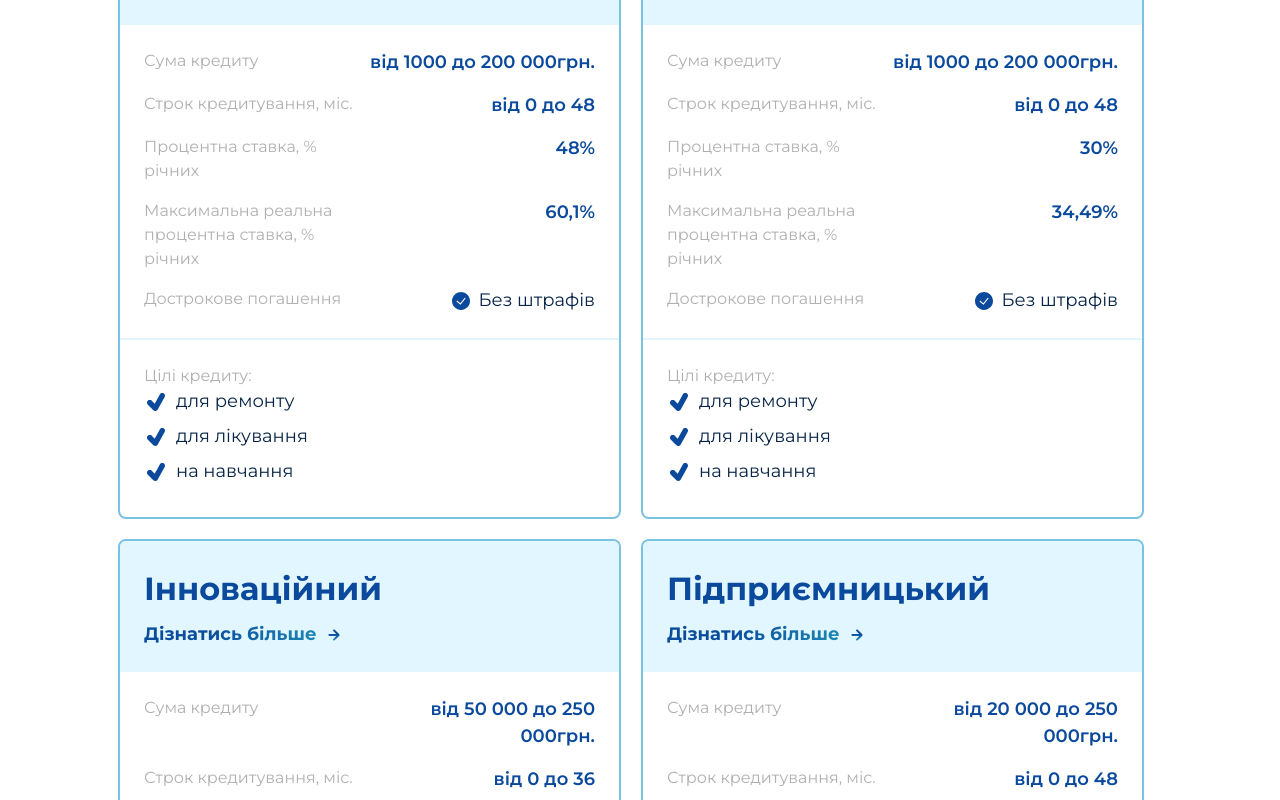
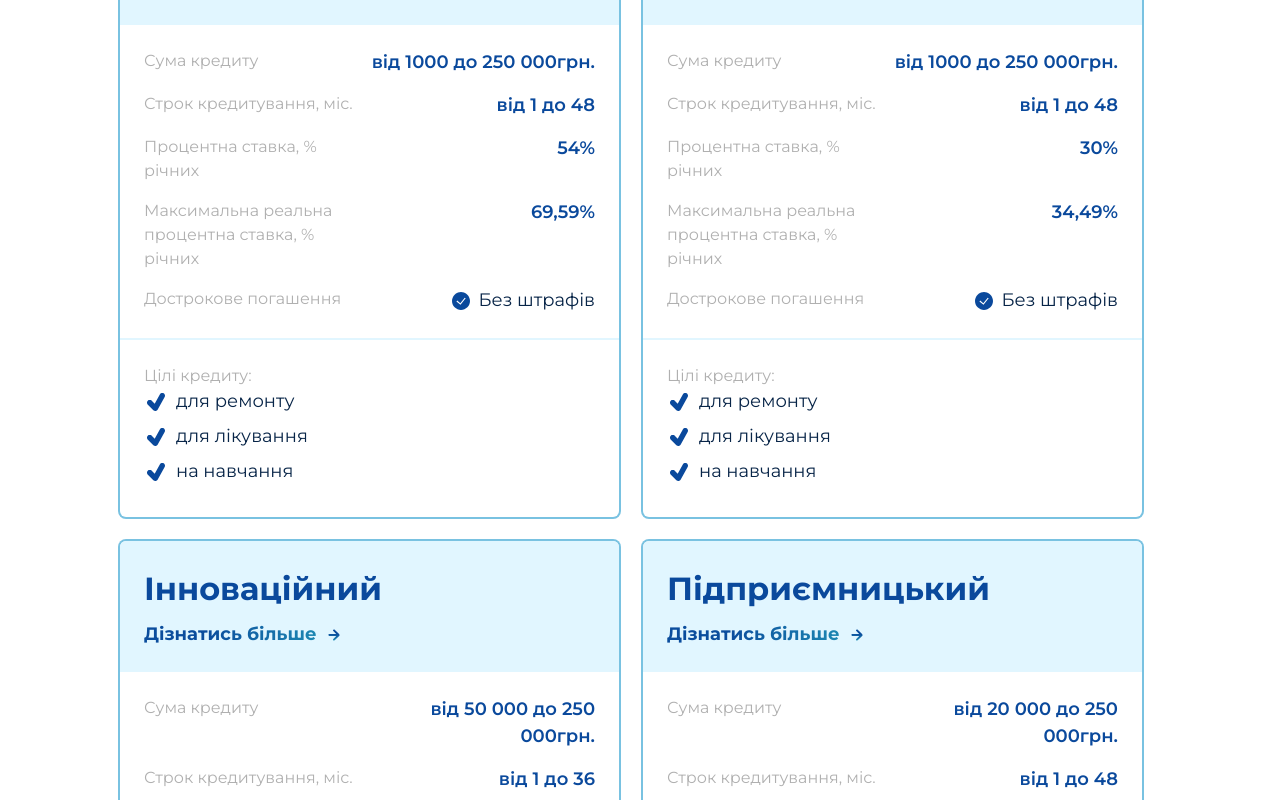
Before and after one commit to yurickv/Kredyt-fos-company-web-site, a Next.js app: page /credit in a window 1280 px wide. Shown: the part 1740-2540 px from the top of the page. Built offline with nearby package versions, Linux system fonts and the light colour scheme.

Commit message:
update data in credit calc

```diff
--- a/src/components/credit-page/sectionCreditCalc.tsx
+++ b/src/components/credit-page/sectionCreditCalc.tsx
@@ -1,30 +1,30 @@
-"use client";
-import { useState } from "react";
-import * as Yup from "yup";
-import { CalcCreditResult } from "./calcResult";
-import { SuccessIcon } from "../icons/depositPage/successIcon";
-import { FailureIcon } from "../icons/depositPage/failureIcon";
-import { creditTypesPersent } from "@/const/creditData";
-import { ModalWindow } from "../modalWindow";
+'use client';
+import { useState } from 'react';
+import * as Yup from 'yup';
+import { CalcCreditResult } from './calcResult';
+import { SuccessIcon } from '../icons/depositPage/successIcon';
+import { FailureIcon } from '../icons/depositPage/failureIcon';
+import { creditTypesPersent } from '@/const/creditData';
+import { ModalWindow } from '../modalWindow';
 
 const schema = Yup.object().shape({
   targetSum: Yup.number()
-    .min(1000, "Не менше 1000грн.")
-    .max(200000, "Не більше 200000грн.")
+    .min(1000, 'Не менше 1000грн.')
+    .max(250000, 'Не більше 250000грн.')
     .required("Обов'язкове поле"),
   creditDuration: Yup.number()
-    .min(1, "Не менше 1міс.")
-    .max(24, "Не більше 24міс.")
+    .min(1, 'Не менше 1міс.')
+    .max(24, 'Не більше 24міс.')
     .required("Обов'язкове поле"),
 });
 
 export const SectionCreditCalc = () => {
   const [formData, setFormData] = useState({
-    credits: "Споживчий",
-    dateInput: new Date().toISOString().split("T")[0],
+    credits: 'Споживчий',
+    dateInput: new Date().toISOString().split('T')[0],
     targetSum: 10000,
     duration: 12,
-    repaymentType: "Ануїтет",
+    repaymentType: 'Ануїтет',
   });
   const [errors, setErrors] = useState<{
     targetSum?: number;
@@ -123,22 +123,22 @@ export const SectionCreditCalc = () => {
                 <div className="relative">
                   <input
                     className={`input-calc ${
-                      errors.targetSum ? "!ring-red-500" : ""
+                      errors.targetSum ? '!ring-red-500' : ''
                     }`}
                     type="text"
                     name="targetSum"
                     value={formData.targetSum}
                     onChange={handleCreditChange}
                     min={1000}
-                    max={200000}
+                    max={250000}
                     onBlur={validate}
                     required
-                  />{" "}
+                  />{' '}
                   {errors.targetSum && (
                     <p className="absolute left-2.5 bottom-0 text-red-500 text-xs  bg-white  rounded-md">
                       {errors.targetSum}
                     </p>
-                  )}{" "}
+                  )}{' '}
                   <input
                     className="absolute left-0 -bottom-1 w-full max-w-[552px] md:max-w-full lg:max-w-[552px] -mt-3.5 appearance-none rounded-md h-1"
                     // className="appearance-none w-full h-2 rounded-md bg-gray-200 outline-none"
@@ -153,7 +153,7 @@ export const SectionCreditCalc = () => {
                     onChange={handleCreditChange}
                     step={1000}
                     min={1000}
-                    max={200000}
+                    max={250000}
                   />
                 </div>
               </div>
@@ -165,7 +165,7 @@ export const SectionCreditCalc = () => {
                   <div className="relative">
                     <input
                       className={`input-calc ${
-                        errors.duration ? "!ring-red-500" : ""
+                        errors.duration ? '!ring-red-500' : ''
                       }`}
                       type="text"
                       name="duration"
@@ -180,7 +180,7 @@ export const SectionCreditCalc = () => {
                       <p className="absolute left-2.5 bottom-0 text-red-500 text-xs  bg-white  rounded-md">
                         {errors.duration}
                       </p>
-                    )}{" "}
+                    )}{' '}
                     <input
                       className="absolute left-0 -bottom-1 w-full max-w-[552px] md:max-w-full lg:max-w-[552px] -mt-3.5 appearance-none rounded-md h-1"
                       style={{
@@ -211,7 +211,7 @@ export const SectionCreditCalc = () => {
                     onChange={handleChange}
                     onBlur={validate}
                     required
-                    min={new Date().toISOString().split("T")[0]}
+                    min={new Date().toISOString().split('T')[0]}
                   />
                 </div>
               </div>
@@ -226,11 +226,11 @@ export const SectionCreditCalc = () => {
                       id="annuity"
                       name="repaymentType"
                       value="Ануїтет"
-                      checked={formData.repaymentType === "Ануїтет"}
+                      checked={formData.repaymentType === 'Ануїтет'}
                       onChange={handleChange}
                       className="form-radio h-[18px] w-[18px] text-primary_700 appearance-none rounded-full border border-primary_700 bg-white"
                     />
-                    {formData.repaymentType === "Ануїтет" && (
+                    {formData.repaymentType === 'Ануїтет' && (
                       <div className="absolute top-0 left-0 ">
                         <SuccessIcon />
                       </div>
@@ -249,11 +249,11 @@ export const SectionCreditCalc = () => {
                       id="sumAtEnd"
                       name="repaymentType"
                       value="Сума в кінці"
-                      checked={formData.repaymentType === "Сума в кінці"}
+                      checked={formData.repaymentType === 'Сума в кінці'}
                       onChange={handleChange}
                       className="form-radio h-[18px] w-[18px] text-primary_700 appearance-none rounded-full border border-primary_700 bg-white"
                     />
-                    {formData.repaymentType === "Сума в кінці" && (
+                    {formData.repaymentType === 'Сума в кінці' && (
                       <div className="absolute top-0 left-0 ">
                         <SuccessIcon />
                       </div>
--- a/src/const/creditData.ts
+++ b/src/const/creditData.ts
@@ -1,68 +1,68 @@
 export const creditTypesPersent = [
-  { Споживчий: 0.04 },
-  { "Під заставу депозиту": 0.025 },
+  { Споживчий: 0.045 },
+  { 'Під заставу депозиту': 0.025 },
   { Інноваційний: 0.025 },
   { Підприємницький: 0.025 },
-  { "Для діяльності в селі": 0.0375 },
+  { 'Для діяльності в селі': 0.0375 },
   { Сільськогосподарський: 0.025 },
 ];
 
 export const creditСonsumer = {
-  title: "Споживчий",
-  creditSum: "від 1000 до 200 000грн.",
-  creditTermine: "від 0 до 48",
-  creditInterest: "48%",
-  creditRealInterest: "60,1%",
-  creditPurpose: ["для ремонту", "для лікування", "на навчання"],
+  title: 'Споживчий',
+  creditSum: 'від 1000 до 250 000грн.',
+  creditTermine: 'від 1 до 48',
+  creditInterest: '54%',
+  creditRealInterest: '69,59%',
+  creditPurpose: ['для ремонту', 'для лікування', 'на навчання'],
 };
 export const creditOnBail = {
-  title: "Під заставу депозиту",
-  creditSum: "від 1000 до 200 000грн.",
-  creditTermine: "від 0 до 48",
-  creditInterest: "30%",
-  creditRealInterest: "34,49%",
-  creditPurpose: ["для ремонту", "для лікування", "на навчання"],
+  title: 'Під заставу депозиту',
+  creditSum: 'від 1000 до 250 000грн.',
+  creditTermine: 'від 1 до 48',
+  creditInterest: '30%',
+  creditRealInterest: '34,49%',
+  creditPurpose: ['для ремонту', 'для лікування', 'на навчання'],
 };
 export const creditInnovative = {
-  title: "Інноваційний",
-  creditSum: "від 50 000 до 250 000грн.",
-  creditTermine: "від 0 до 36",
-  creditInterest: "30%",
-  creditRealInterest: "34,49%",
+  title: 'Інноваційний',
+  creditSum: 'від 50 000 до 250 000грн.',
+  creditTermine: 'від 1 до 36',
+  creditInterest: '30%',
+  creditRealInterest: '34,49%',
   creditPurpose: [
-    "для встановлення сонячних панелей",
-    "для приватних вітрових електрогенераторів",
+    'для встановлення сонячних панелей',
+    'для приватних вітрових електрогенераторів',
   ],
 };
 export const creditEntrepreneurial = {
-  title: "Підприємницький",
-  creditSum: "від 20 000 до 250 000грн.",
-  creditTermine: "від 0 до 48",
-  creditInterest: "30%",
-  creditRealInterest: "34,49%",
-  creditPurpose: ["для купівлі обладнання", "для купівлі товарів"],
+  title: 'Підприємницький',
+  creditSum: 'від 20 000 до 250 000грн.',
+  creditTermine: 'від 1 до 48',
+  creditInterest: '30%',
+  creditRealInterest: '34,49%',
+  creditPurpose: ['для купівлі обладнання', 'для купівлі товарів'],
 };
 export const creditFarming = {
-  title: "Для діяльності в селі",
-  creditSum: "від 1000 до 200 000грн.",
-  creditTermine: "від 0 до 24",
-  creditInterest: "45%",
-  creditRealInterest: "55,54%",
+  title: 'Для діяльності в селі',
+  creditSum: 'від 1000 до 250 000грн.',
+  creditTermine: 'від 1 до 24',
+  creditInterest: '45%',
+  creditRealInterest: '55,54%',
   creditPurpose: [
-    "для фінансування діяльності в селі",
-    "для купівлі кормів",
-    "для купівлі розплоду",
+    'для фінансування діяльності в селі',
+    'для купівлі кормів',
+    'для купівлі розплоду',
   ],
 };
 export const creditAgriculturalBusiness = {
-  title: "Для бізнесу в селі",
-  creditSum: "від 10 000 до 250 000грн.",
-  creditTermine: "від 0 до 12",
-  creditInterest: "30%",
-  creditRealInterest: "34,49%",
+  title: 'Для бізнесу в селі',
+  creditSum: 'від 10 000 до 250 000грн.',
+  creditTermine: 'від 1 до 12',
+  creditInterest: '30%',
+  creditRealInterest: '34,49%',
   creditPurpose: [
-    "для купівлі обладнання",
-    "для купівлі товарів",
-    "для проведення посівної",
+    'для купівлі обладнання',
+    'для купівлі товарів',
+    'для проведення посівної',
   ],
 };
```
